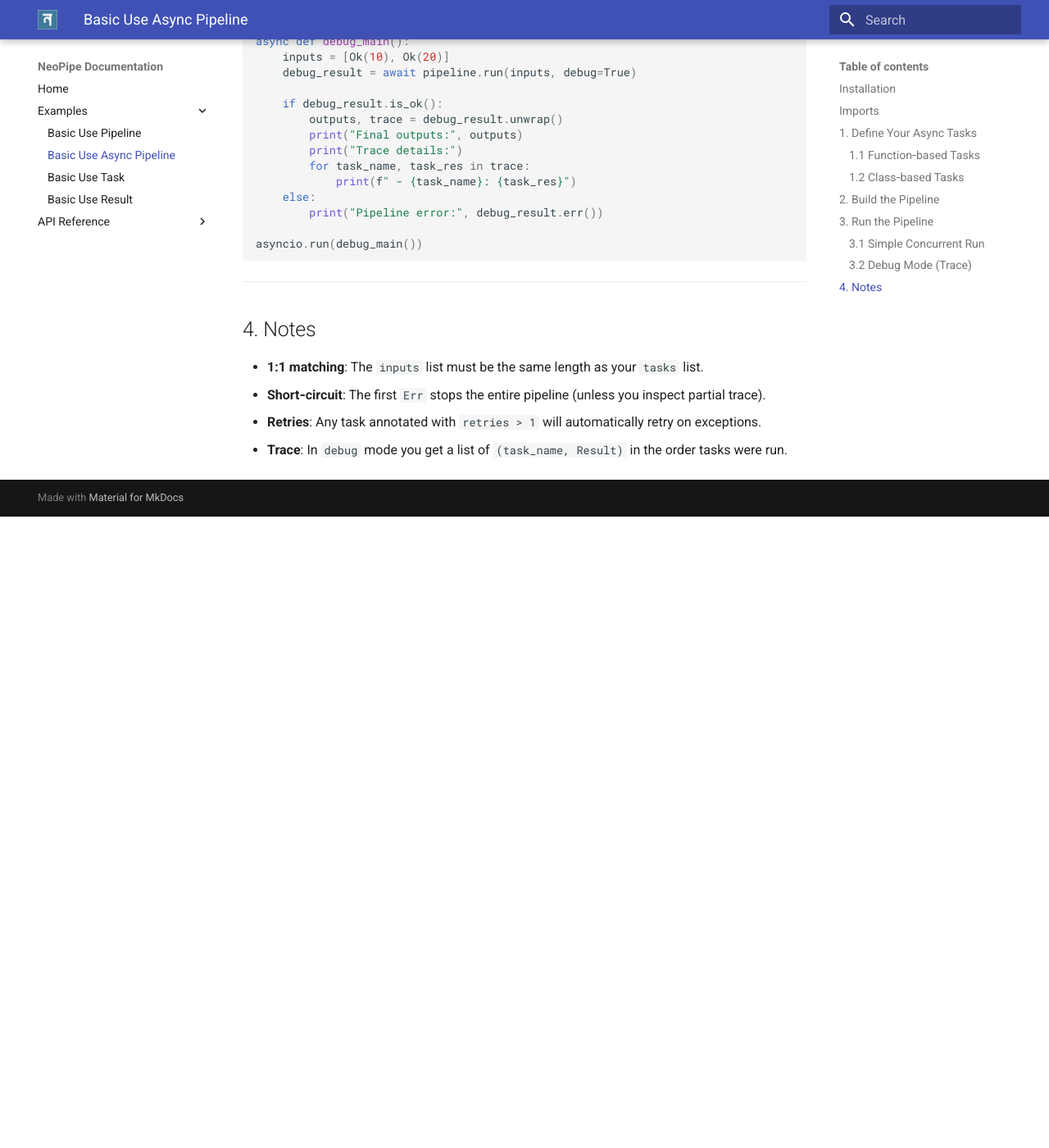
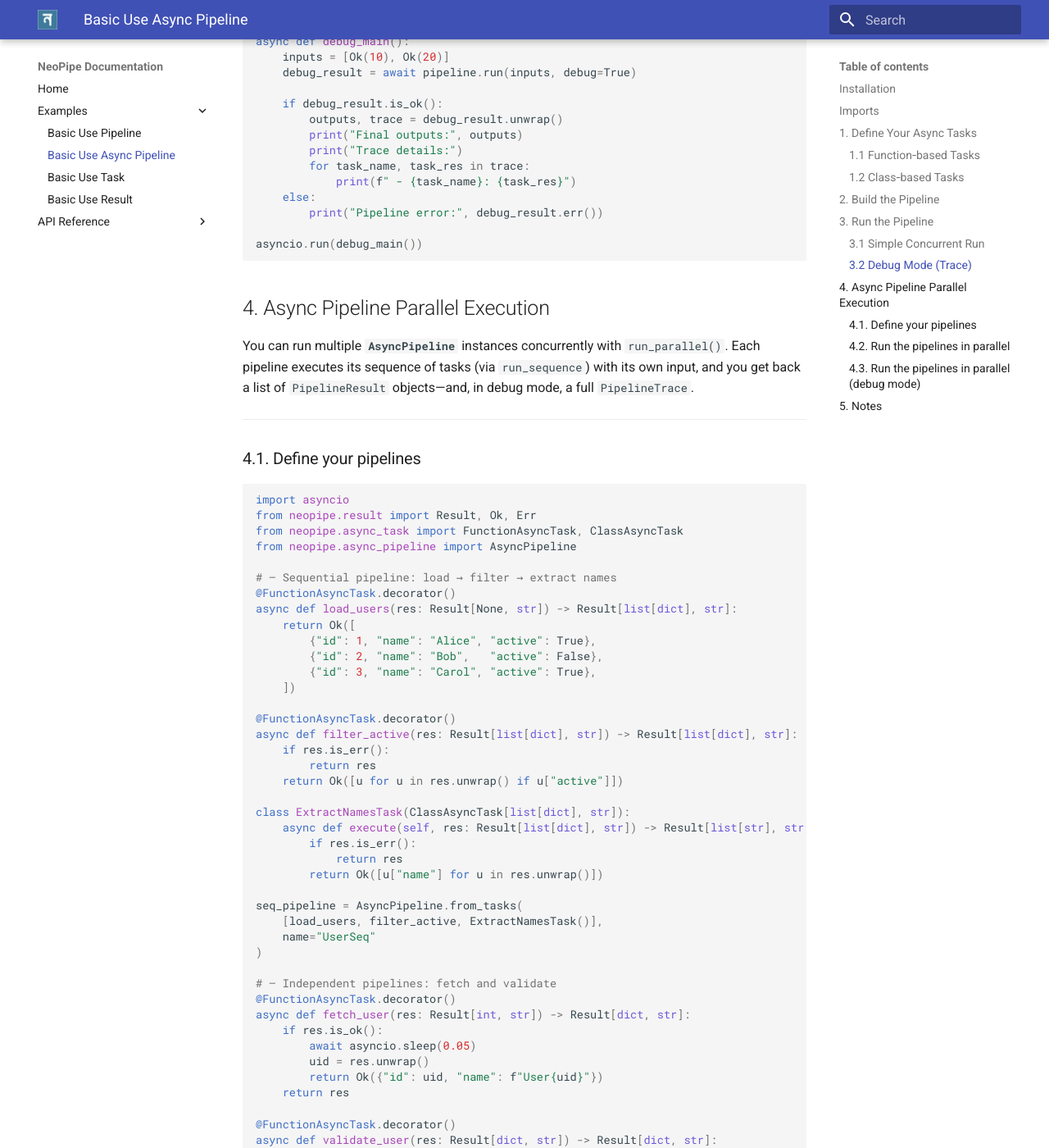
Before and after one commit to MrDataPsycho/neopipe, an MkDocs documentation site: the page built from docs/examples/basic_use_async_pipeline_module.md, in a window 1280 px wide and 1400 px high, scrolled down 2252 px. Shown: the whole window at 82% size. Built offline with MkDocs 1.6.1 and Material for MkDocs 9.7.7, drawn with Linux system fonts in a browser that asks for light colours; before the commit the page ends 2882 px from its top, so only the background shows below that; some of the changed text lies outside the part shown.

Commit message:
Adding example for parallel execution with new Pipeline REsult types

````diff
--- a/docs/examples/basic_use_async_pipeline_module.md
+++ b/docs/examples/basic_use_async_pipeline_module.md
@@ -122,10 +122,153 @@
 
 asyncio.run(debug_main())
 ```
+## 4. Async Pipeline Parallel Execution
+
+You can run multiple **`AsyncPipeline`** instances concurrently with `run_parallel()`. Each pipeline executes its sequence of tasks (via `run_sequence`) with its own input, and you get back a list of `PipelineResult` objects—and, in debug mode, a full `PipelineTrace`.
 
 ---
 
-## 4. Notes
+### 4.1. Define your pipelines
+
+```python
+import asyncio
+from neopipe.result import Result, Ok, Err
+from neopipe.async_task import FunctionAsyncTask, ClassAsyncTask
+from neopipe.async_pipeline import AsyncPipeline
+
+# — Sequential pipeline: load → filter → extract names
+@FunctionAsyncTask.decorator()
+async def load_users(res: Result[None, str]) -> Result[list[dict], str]:
+    return Ok([
+        {"id": 1, "name": "Alice", "active": True},
+        {"id": 2, "name": "Bob",   "active": False},
+        {"id": 3, "name": "Carol", "active": True},
+    ])
+
+@FunctionAsyncTask.decorator()
+async def filter_active(res: Result[list[dict], str]) -> Result[list[dict], str]:
+    if res.is_err():
+        return res
+    return Ok([u for u in res.unwrap() if u["active"]])
+
+class ExtractNamesTask(ClassAsyncTask[list[dict], str]):
+    async def execute(self, res: Result[list[dict], str]) -> Result[list[str], str]:
+        if res.is_err():
+            return res
+        return Ok([u["name"] for u in res.unwrap()])
+
+seq_pipeline = AsyncPipeline.from_tasks(
+    [load_users, filter_active, ExtractNamesTask()],
+    name="UserSeq"
+)
+
+# — Independent pipelines: fetch and validate
+@FunctionAsyncTask.decorator()
+async def fetch_user(res: Result[int, str]) -> Result[dict, str]:
+    if res.is_ok():
+        await asyncio.sleep(0.05)
+        uid = res.unwrap()
+        return Ok({"id": uid, "name": f"User{uid}"})
+    return res
+
+@FunctionAsyncTask.decorator()
+async def validate_user(res: Result[dict, str]) -> Result[dict, str]:
+    if res.is_ok():
+        user = res.unwrap()
+        if not user.get("id") or not user.get("name"):
+            return Err("Invalid")
+        return Ok(user)
+    return res
+
+fetch_pipeline    = AsyncPipeline.from_tasks([fetch_user],    name="FetchUser")
+validate_pipeline = AsyncPipeline.from_tasks([validate_user], name="ValidateUser")
+```
+
+### 4.2. Run the pipelines in parallel
+
+```python
+async def main():
+    inputs = [
+        Ok(None),                  # seq_pipeline: needs None
+        Ok(42),                    # fetch_pipeline: user ID
+        Ok({"id": 99, "name": "X"})# validate_pipeline: user dict
+    ]
+
+    # debug=False ⇒ Ok[List[PipelineResult]]
+    res = await AsyncPipeline.run_parallel(
+        [seq_pipeline, fetch_pipeline, validate_pipeline],
+        inputs
+    )
+
+    if res.is_ok():
+        for pr in res.unwrap():
+            print(f"{pr.name} → {pr.result}")
+    else:
+        print("Error:", res.err())
+
+asyncio.run(main())
+
+```
+
+Expected Output:
+
+```
+UserSeq      → ['Alice', 'Carol']
+FetchUser    → {'id':42, 'name':'User42'}
+ValidateUser → {'id':99, 'name':'X'}
+```
+
+### 4.3. Run the pipelines in parallel (debug mode)
+
+```python
+async def debug_main():
+    inputs = [Ok(None), Ok(7), Ok({"id":7,"name":"User7"})]
+
+    # debug=True ⇒ Ok((List[PipelineResult], PipelineTrace))
+    res = await AsyncPipeline.run_parallel(
+        [seq_pipeline, fetch_pipeline, validate_pipeline],
+        inputs,
+        debug=True
+    )
+
+    if res.is_ok():
+        results, trace = res.unwrap()
+
+        # Print final results
+        for pr in results:
+            print(f"{pr.name} → {pr.result}")
+
+        # Print per-pipeline, per-task trace
+        for single in trace.pipelines:
+            print(f"\nTrace for {single.name}:")
+            for task_name, task_res in single.tasks:
+                print(f"  {task_name} → {task_res}")
+    else:
+        print("Error:", res.err())
+
+asyncio.run(debug_main())
+```
+Expected Output:
+
+```
+UserSeq      → ['Alice', 'Carol']
+FetchUser    → {'id':7, 'name':'User7'}
+ValidateUser → {'id':7, 'name':'User7'}
+
+Trace for UserSeq:
+  load_users       → Ok([...])
+  filter_active    → Ok([...])
+  ExtractNamesTask → Ok(['Alice','Carol'])
+
+Trace for FetchUser:
+  fetch_user       → Ok({'id':7,'name':'User7'})
+
+Trace for ValidateUser:
+  validate_user    → Ok({'id':7,'name':'User7'})
+```
+---
+
+## 5. Notes
 
 - **1:1 matching**: The `inputs` list must be the same length as your `tasks` list.
 - **Short‑circuit**: The first `Err` stops the entire pipeline (unless you inspect partial trace).
````
Also changed, not shown: docs/examples/basic_use_pipeline_module.md (+75 -16 lines), 6 other files.
